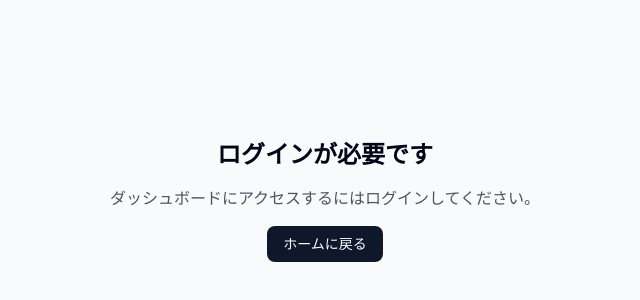
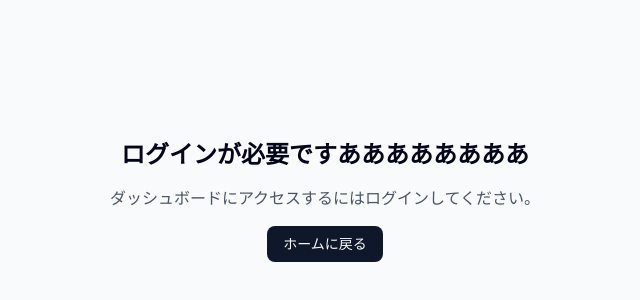
Before and after one commit to kou135/Taskatsu, a Next.js app: page /dashboard in a window 1280 px wide. Shown: the part 200-500 px from the top of the page, without its empty margins (315-955 px from the left). Built offline with nearby package versions, Linux system fonts and the light colour scheme; no server answers.

Commit message:
テスト

```diff
--- a/app/dashboard/page.tsx
+++ b/app/dashboard/page.tsx
@@ -30,7 +30,7 @@
         return (
             <div className="w-full min-h-screen bg-gray-50 flex items-center justify-center">
                 <div className="text-center">
-                    <h1 className="text-2xl font-bold mb-4">ログインが必要です</h1>
+                    <h1 className="text-2xl font-bold mb-4">ログインが必要ですああああああああ</h1>
                     <p className="text-gray-600 mb-4">ダッシュボードにアクセスするにはログインしてください。</p>
                     <Button onClick={() => window.location.href = '/'}>
                         ホームに戻る
```
